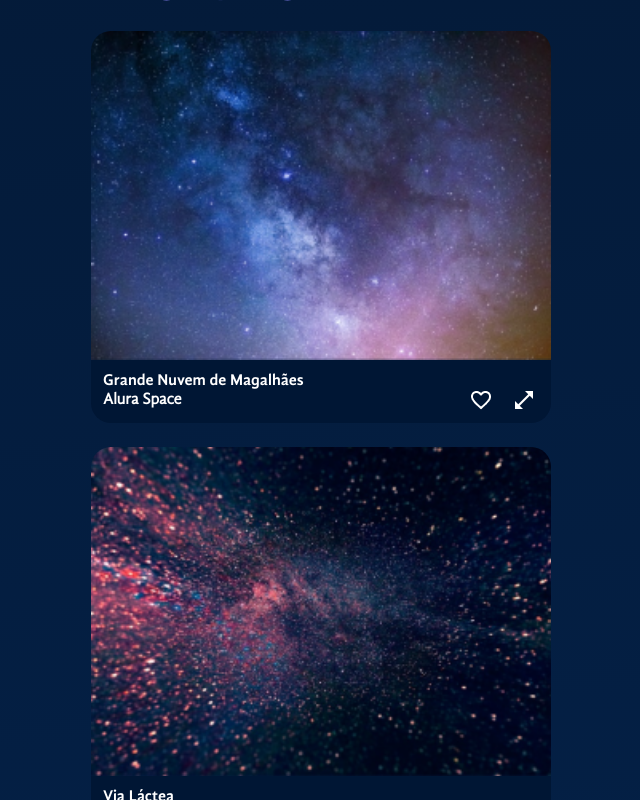
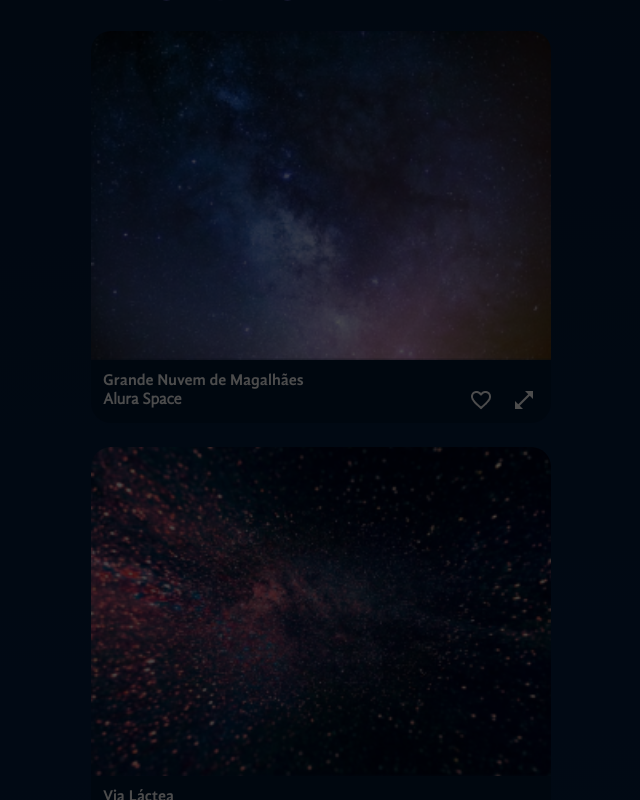
Before and after one commit to noname697/Space-App, a React (Vite) app: page / in a window 1280 px wide. Both pictures are taken after a click on the button 669 px from the left and 1091 px from the top of the page. Shown: the part 691-1491 px from the top of the page, without its empty margins (145-785 px from the left). Built offline with nearby package versions, Linux system fonts and the light colour scheme.

Commit message:
Começando o Dialog

```diff
--- a/src/componentes/Galeria/Imagem/index.jsx
+++ b/src/componentes/Galeria/Imagem/index.jsx
@@ -51,7 +51,7 @@
           {!expandida && (
             <BotaoIcone
               aria-hidden={expandida}
-              onClick={(foto) => aoZoomSolicitado(foto)}
+              onClick={() => aoZoomSolicitado(foto)}
             >
               <img src="/icones/expandir.png" alt="Icone de expandir" />
             </BotaoIcone>
--- a/src/componentes/ModalZoom/index.jsx
+++ b/src/componentes/ModalZoom/index.jsx
@@ -1,12 +1,35 @@
+import styled from "styled-components";
+import Imagem from "../Galeria/Imagem";
+
+const Overlay = styled.div`
+  background-color: rgba(0, 0, 0, 0.7);
+  position: fixed;
+  top: 0;
+  right: 0;
+  bottom: 0;
+  left: 0;
+`;
+
+const DialogEstilizado = styled.dialog`
+  position: absolute;
+  top: 294px;
+`;
+
 const ModalZoom = ({ foto }) => {
   return (
     <>
-      <dialog open={!!foto}>
-        <p>aaaa</p>
-        <form method="dialog">
-          <button>Close</button>
-        </form>
-      </dialog>
+      {foto && (
+        <>
+          <Overlay />(
+          <DialogEstilizado open={!!foto}>
+            <Imagem foto={foto} expandida={true} />
+            <form method="dialog">
+              <button>Close</button>
+            </form>
+          </DialogEstilizado>
+          )
+        </>
+      )}
     </>
   );
 };
```
